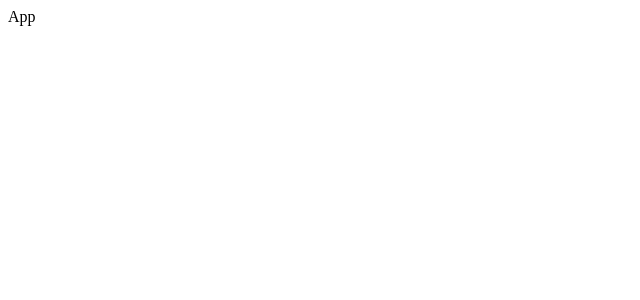
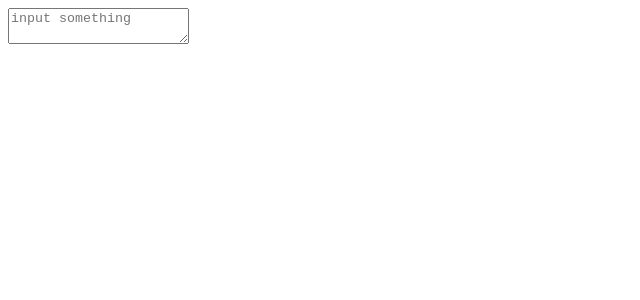
Before and after one commit to gioshwua/React-Markdown-Editor, a React (Vite) app in the folder Markdown-Editor/: page / in a window 1280 px wide. Shown: the top 300 px of the page, without its empty margins (0-640 px from the left). Built offline with nearby package versions, Linux system fonts and the light colour scheme.

Commit message:
added functionalities

```diff
--- a/Markdown-Editor/package.json
+++ b/Markdown-Editor/package.json
@@ -10,7 +10,8 @@
   },
   "dependencies": {
     "react": "^18.2.0",
-    "react-dom": "^18.2.0"
+    "react-dom": "^18.2.0",
+    "react-markdown": "^8.0.4"
   },
   "devDependencies": {
     "@types/react": "^18.0.26",
--- a/Markdown-Editor/src/App.jsx
+++ b/Markdown-Editor/src/App.jsx
@@ -1,7 +1,22 @@
 import React from "react";
+import Input from "./components/Input";
+import Output from "./components/Output";
 
 function App() {
-  return <div>App</div>;
+  const [markdown, setMarkdown] = React.useState("");
+  function inputtedSomething(event) {
+    setMarkdown(event.target.value);
+  }
+  return (
+    <div>
+      <Input
+        input={inputtedSomething}
+        placeholder="input something"
+        value={markdown}
+      />
+      <Output output={markdown} />
+    </div>
+  );
 }
 
 export default App;
--- /dev/null
+++ b/Markdown-Editor/src/components/Input.jsx
@@ -0,0 +1,15 @@
+import React from "react";
+
+function Input(props) {
+  return (
+    <div>
+      <textArea
+        onChange={props.input}
+        placeholder={props.placeholder}
+        value={props.value}
+      />
+    </div>
+  );
+}
+
+export default Input;
--- /dev/null
+++ b/Markdown-Editor/src/components/Output.jsx
@@ -0,0 +1,12 @@
+import React from "react";
+import { ReactMarkdown } from "react-markdown/lib/react-markdown";
+
+function Output(props) {
+  return (
+    <div>
+      <ReactMarkdown>{props.output}</ReactMarkdown>
+    </div>
+  );
+}
+
+export default Output;
```
Also changed, not shown: 1 other file (tests, documents, lock files or other folders).
